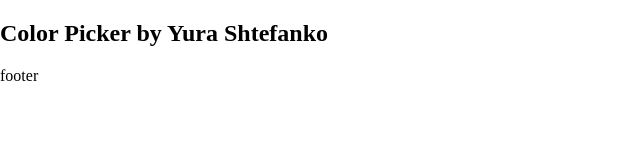
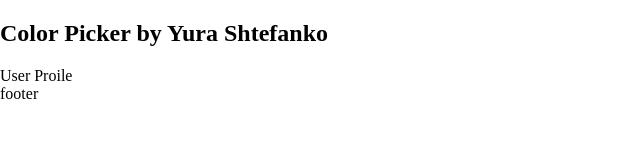
Before and after one commit to Viper-JSX/Colormania-React, a React (Create React App) app: page /user in a window 1280 px wide. Shown: the top 160 px of the page, without its empty margins (0-640 px from the left). Built offline with nearby package versions, Linux system fonts and the light colour scheme.

Commit message:
Added navigation to user profile and added 'no page found handling'

```diff
--- a/src/components/Home_page/Home_page.tsx
+++ b/src/components/Home_page/Home_page.tsx
@@ -1,5 +1,4 @@
 import GoToLinkButton from "../Go_to_link_button";
-import GoToTables from "./Go_to_tables";
 
 function HomePage():JSX.Element{
     return(
--- a/src/components/Layout/Layout.tsx
+++ b/src/components/Layout/Layout.tsx
@@ -1,5 +1,5 @@
 import React from "react";
-import { Routes, Route } from "react-router";
+import { Routes, Route, Router } from "react-router";
 import { stringToUrl } from "../../api/string_to_url";
 import Color from "../../classes/Color";
 import TableClass from "../../classes/Table";
@@ -9,6 +9,7 @@ import Header from "../Header/Header";
 import HomePage from "../Home_page/Home_page";
 import Table from "../Tables/Table";
 import Tables from "../Tables/Tables";
+import UserProfile from "../User/User_profile";
 
 const tables:TableClass[] = [
     new TableClass("tablename", new Date()),
@@ -25,7 +26,7 @@ function Layout({ appTitle, handleColorModeChange, handleTableSortCriteriaChange
         <div id="layout">
             <Header />
                 <Routes>
-                    <Route path="/" element={<HomePage />} />
+                    <Route index element={<HomePage />} />
                     <Route path="/tables" element={<Tables tables={tables} />} />
                     {
                         tables.map((table) =>
@@ -33,7 +34,8 @@ function Layout({ appTitle, handleColorModeChange, handleTableSortCriteriaChange
                         )
                     }
 
-                    <Route path="/user" />
+                    <Route path="/user" element={<UserProfile />} />
+                    <Route path="*" element={<b>Page not found</b>} />
                 </Routes>
 
             <Footer />
--- /dev/null
+++ b/src/components/User/User_profile.tsx
@@ -0,0 +1,9 @@
+function UserProfile():JSX.Element{
+    return(
+        <div className="userProfile">
+            User Proile
+        </div>
+    );
+}
+
+export default UserProfile;
```
Also changed, not shown: src/components/Home_page/Go_to_tables.tsx (deleted, +0 -9 lines).
